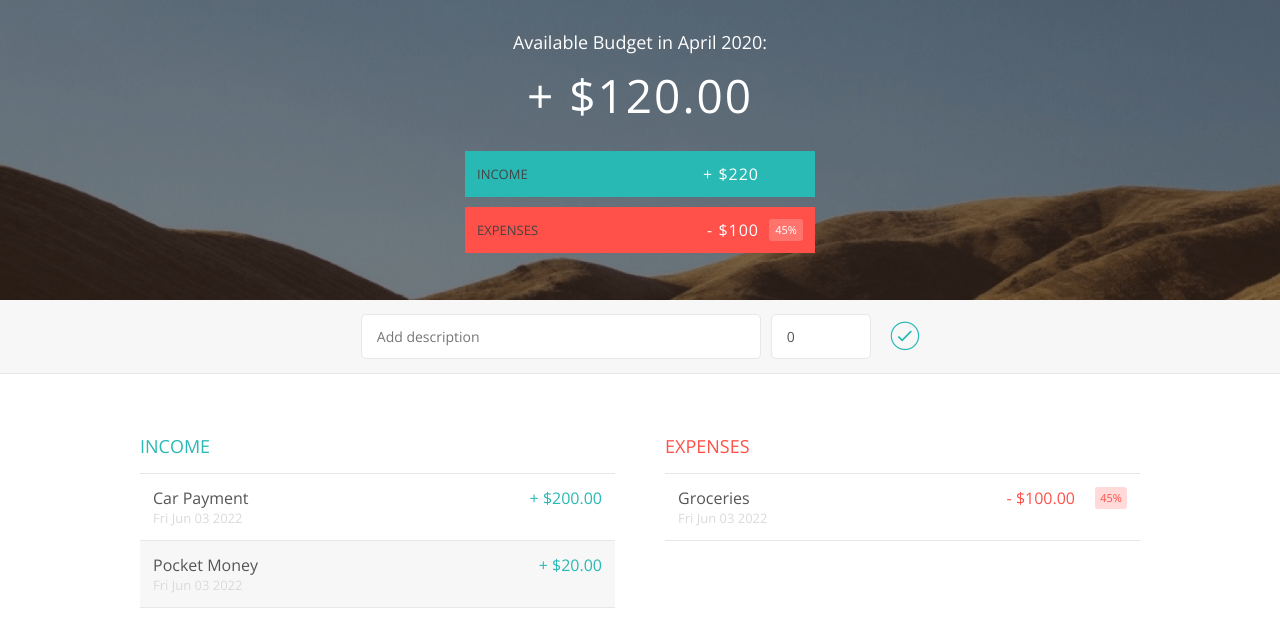
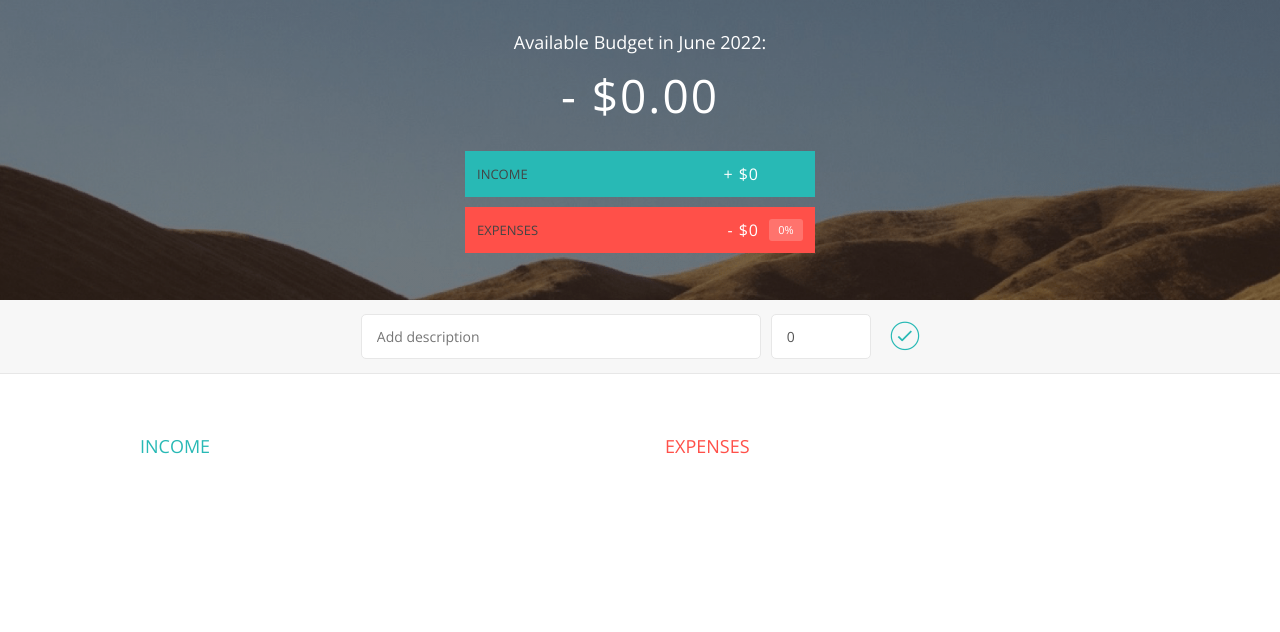
Before and after one commit to MuhammadMusab1/budget-cal-react, a React (Create React App) app: page / in a window 1280 px wide. Shown: the top 632 px of the page. Built offline with nearby package versions, Linux system fonts and the light colour scheme.

Commit message:
fix dates in BudgetSummary and on individual BudgetItems. also add localStorage to app, instead of an initalState.

```diff
--- a/src/App.js
+++ b/src/App.js
@@ -8,30 +8,18 @@ import { ExpenseList } from "./components/ExpenseList";
 import { Add } from "./components/Add";
 
 function App() {
-  const InitialState = [
-    {
-      id: 1,
-      description: "Car Payment",
-      value: 200,
-      date: new Date().toDateString(),
-    },
-    {
-      id: 2,
-      description: "Pocket Money",
-      value: 20,
-      date: new Date().toDateString(),
-    },
-    {
-      id: 3,
-      description: "Groceries",
-      value: -100,
-      date: new Date().toDateString(),
-    },
-  ];
-  const [allItems, setAllItems] = useState(InitialState);
+  const initialItems = JSON.parse(localStorage.getItem("budgetList"));
+  //Every time the app starts it will try to get the budgetList key from localStorage
+  //if it is not there initialItems will be null
+  //and in that case allItems state will be an empty array
+  //all useEffects will run once when the application first starts
+  //and the localStorage useEffect will try make a budgetList key with a stringify value of an empty array in localStorage
+  //UseStates
+  const [allItems, setAllItems] = useState(initialItems || []);
   const [totalBudget, setTotalBudget] = useState(0);
   const [totalExpense, setTotalExpense] = useState(0);
   const [totalIncome, setTotalIncome] = useState(0);
+  //UseEffects
   useEffect(() => {
     setTotalBudget(handleUpdateTotalBudget());
   }, [allItems]);
@@ -40,6 +28,10 @@ function App() {
   }, [allItems]);
   useEffect(() => {
     setTotalIncome(handleUpdateTotalIncome());
+  }, [allItems]);
+  //localStorage useEffect
+  useEffect(() => {
+    localStorage.setItem("budgetList", JSON.stringify(allItems));
   }, [allItems]);
   //Handle functions
   function handleDeleteItem(id) {
@@ -55,7 +47,11 @@ function App() {
           id: id,
           description: description,
           value: amount,
-          date: new Date().toDateString(),
+          date: new Date().toLocaleDateString("en-CA", {
+            month: "short",
+            day: "numeric",
+            year: "numeric",
+          }),
         },
         ...prevState,
       ];
--- a/src/components/BudgetSummary.jsx
+++ b/src/components/BudgetSummary.jsx
@@ -9,7 +9,13 @@ function BudgetSummary(props) {
     <div className={styles["budget"]}>
       <div className={styles["budget__title"]}>
         Available Budget in{" "}
-        <span className={styles["budget__title--month"]}>April 2020</span>:
+        <span className={styles["budget__title--month"]}>
+          {new Date().toLocaleDateString("en-CA", {
+            month: "long",
+            year: "numeric",
+          })}
+        </span>
+        :
       </div>
 
       <div className={styles["budget__value"]}>
```
